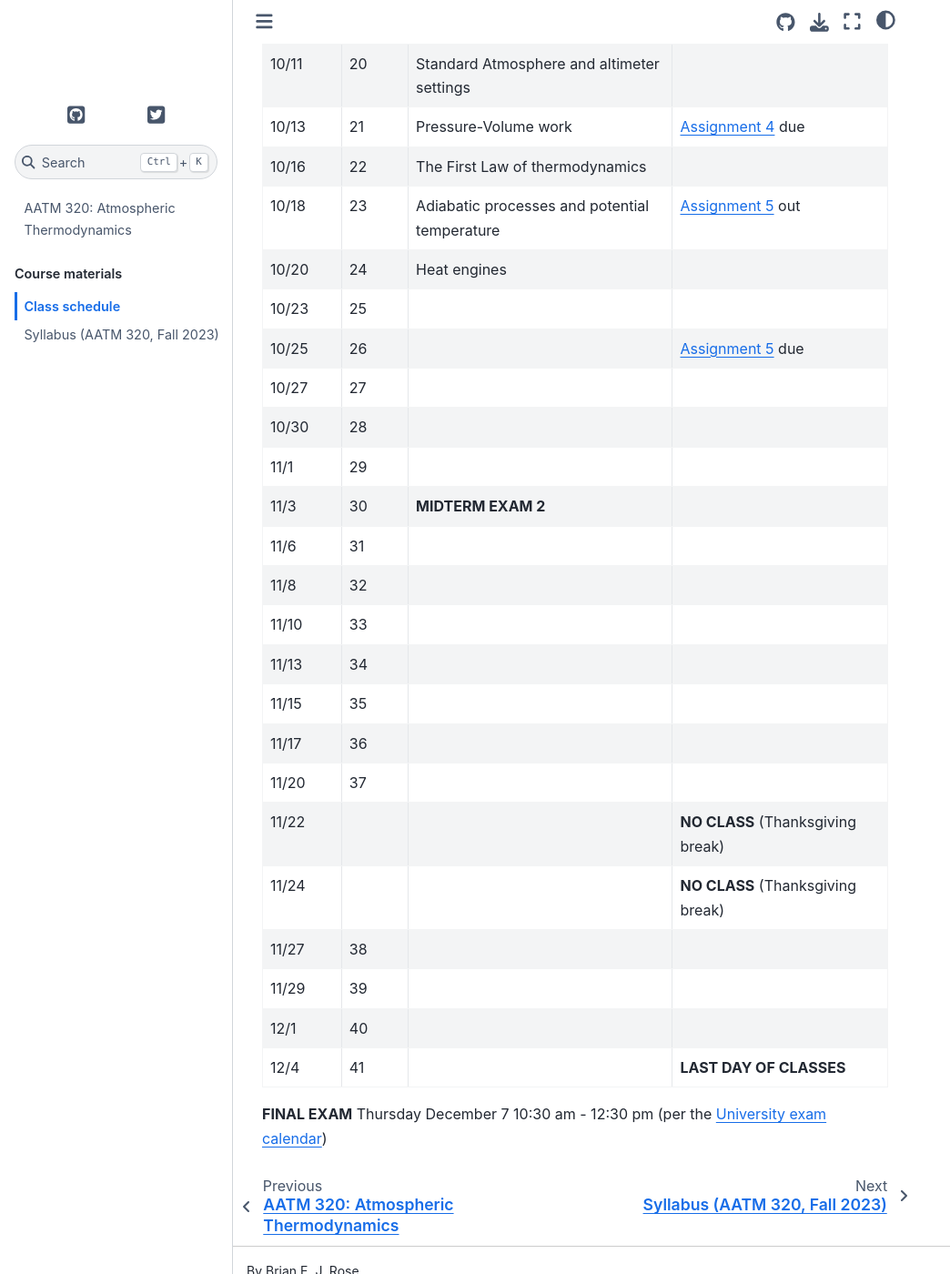
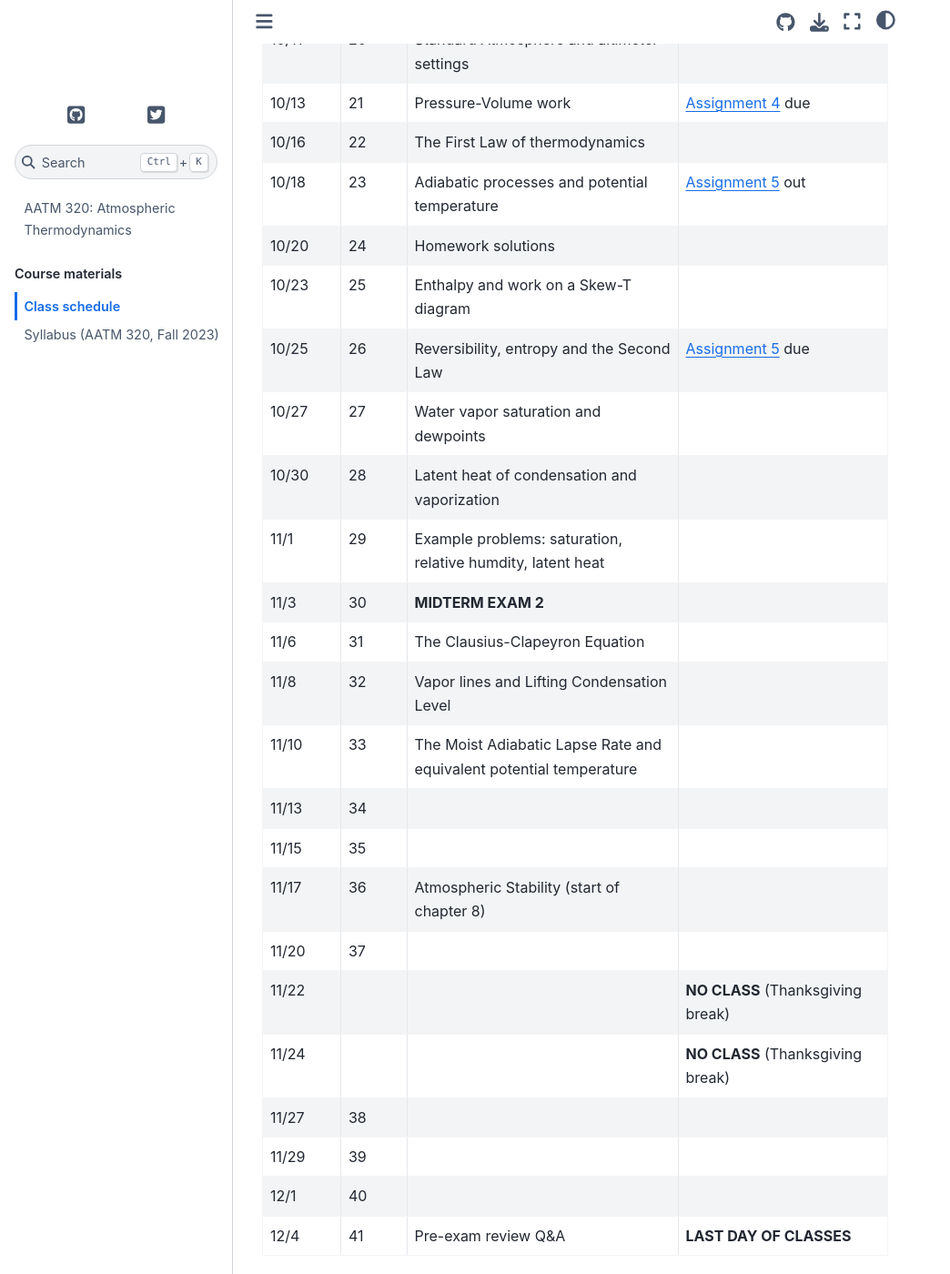
Before and after one commit to brian-rose/atm320-thermodynamics, a Jupyter Book: the page built from schedule.md, in a window 1280 px wide and 1400 px high, scrolled down 1730 px. Shown: the whole window at 91% size, without its empty margins (0-1044 px from the left). Built offline with Jupyter Book 1.0.4 settings and Sphinx 7.4.7 and the Sphinx Book theme 1.1.4, drawn with Linux system fonts in a browser that asks for light colours; pages that are not in the unit, such as notebooks, are missing from menus.

Commit message:
Schedule refinement

````diff
--- a/schedule.md
+++ b/schedule.md
@@ -123,27 +123,27 @@ The course outline closely follows the chapters in the book [_A First Course in
   - [Assignment 5](assignments/assignment5) out
 * - 10/20
   - 24
-  - Heat engines
+  - Homework solutions
   -
 * - 10/23
   - 25
-  -
+  - Enthalpy and work on a Skew-T diagram
   -
 * - 10/25
   - 26
-  -
+  - Reversibility, entropy and the Second Law
   - [Assignment 5](assignments/assignment5) due
 * - 10/27
   - 27
-  -
+  - Water vapor saturation and dewpoints
   -
 * - 10/30
   - 28
-  -
+  - Latent heat of condensation and vaporization
   -
 * - 11/1
   - 29
-  -
+  - Example problems: saturation, relative humdity, latent heat
   -
 * - 11/3
   - 30
@@ -151,15 +151,15 @@ The course outline closely follows the chapters in the book [_A First Course in
   -
 * - 11/6
   - 31
-  -
+  - The Clausius-Clapeyron Equation
   -
 * - 11/8
   - 32
-  -
+  - Vapor lines and Lifting Condensation Level
   -
 * - 11/10
   - 33
-  -
+  - The Moist Adiabatic Lapse Rate and equivalent potential temperature
   -
 * - 11/13
   - 34
@@ -171,7 +171,7 @@ The course outline closely follows the chapters in the book [_A First Course in
   -
 * - 11/17
   - 36
-  -
+  - Atmospheric Stability (start of chapter 8)
   -
 * - 11/20
   - 37
@@ -199,7 +199,7 @@ The course outline closely follows the chapters in the book [_A First Course in
   -
 * - 12/4
   - 41
-  -
+  - Pre-exam review Q&A
   - **LAST DAY OF CLASSES**
 ```
 
````
